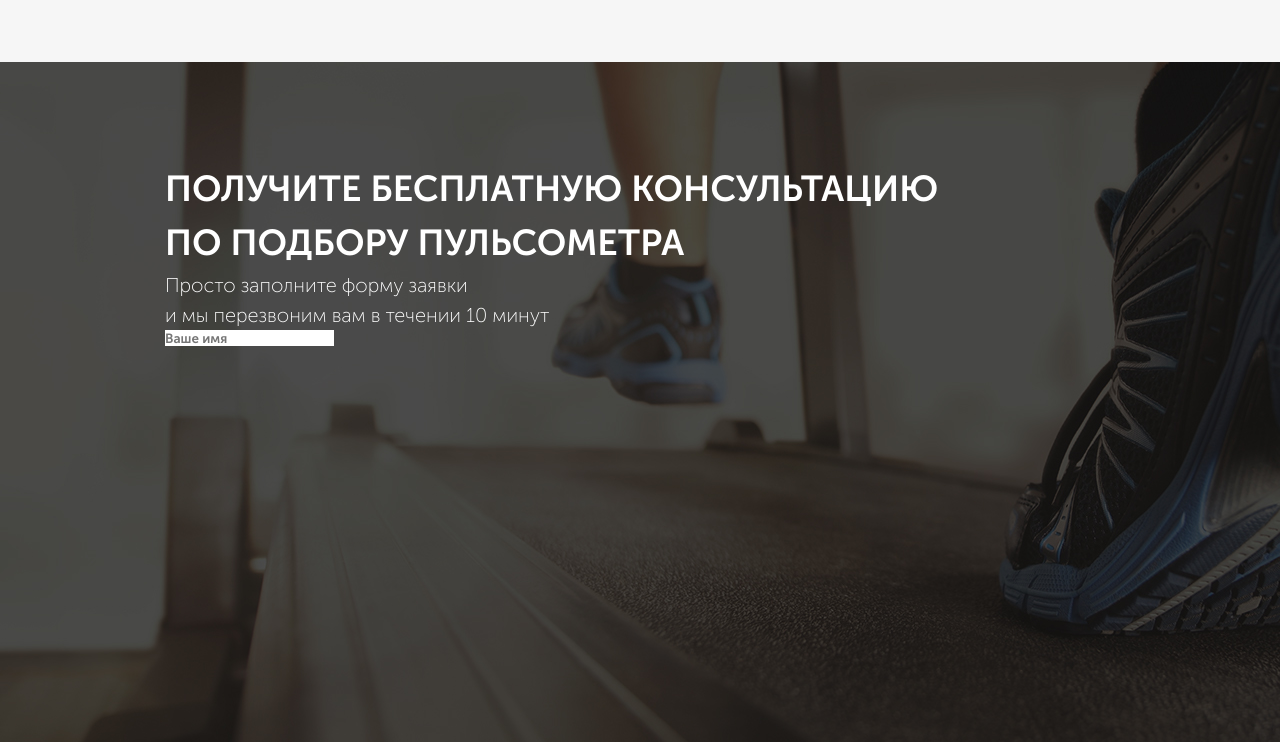
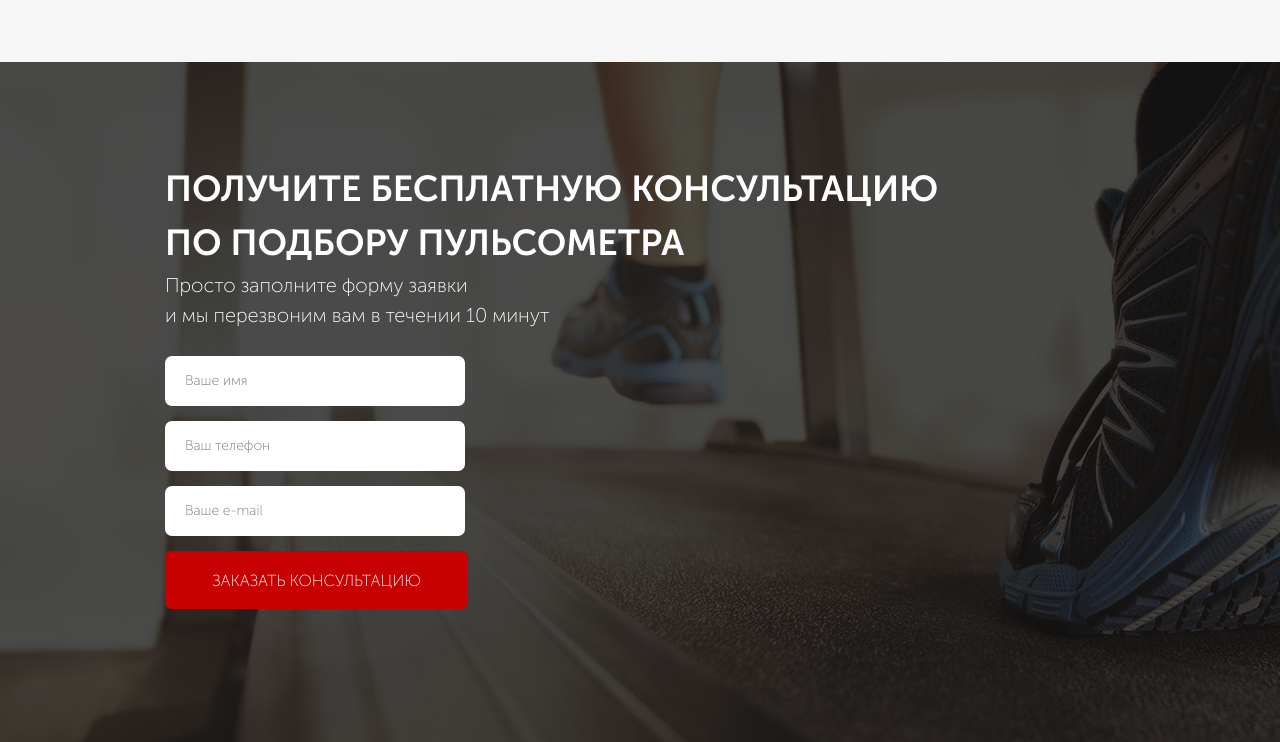
Before and after one commit to ainazkambar/ainazkambar.github.io, a website: page src/index.html in a window 1280 px wide. Shown: the part 1052-1794 px from the top of the page. Drawn offline with nearby package versions, Linux system fonts and the light colour scheme; files that its build step writes are made by us from their sources; files whose address does not match are found by name.

Commit message:
Секция с формой.

```diff
--- a/gulp/version.json
+++ b/gulp/version.json
@@ -1,3 +1,3 @@
 {
-    "main": "20230125082517"
+    "main": "20230125085431"
 }
--- a/src/index.html
+++ b/src/index.html
@@ -67,8 +67,12 @@
             <div class="consultation__descr">
                 Просто заполните форму заявки <br>и мы перезвоним вам в течении 10 минут
             </div>
-            <form action="#">
-                <input placeholder="Ваше имя" type="text">
+            <form class="feed-form" action="#">
+                <input name="name" rqeuired placeholder="Ваше имя" type="text">
+                <input name="phone" required placeholder="Ваш телефон" type="number">
+                <input name="email" required placeholder="Ваше e-mail" type="email">
+                <!-- <input type="submit" value="ЗАКАЗАТЬ КОНСУЛЬТАЦИЮ"> -->
+                <button class="button button_submit">ЗАКАЗАТЬ КОНСУЛЬТАЦИЮ</button>
             </form>
         </div>
     </div>
--- a/src/scss/block/buttons.scss
+++ b/src/scss/block/buttons.scss
@@ -16,4 +16,19 @@
         font-size: 16px;
         margin-bottom: 12px;
     }
+
+    &_submit {
+        width: 303px;
+        height: 58px;
+        left: 0px;
+        top: 200px;
+        border-radius: 7px;
+        background: #C70101;
+        font-weight: 300;
+        font-size: 16px;
+        line-height: 25px;
+        text-align: center;
+        text-transform: uppercase;
+        color: #FFFFFF;
+    }
 }
--- /dev/null
+++ b/src/scss/block/forms.scss
@@ -0,0 +1,17 @@
+.feed-form {
+    margin-top: 26px;
+    display: flex;
+    flex-direction: column;
+
+    input {
+        width: 300px;
+        height: 50px;
+        padding: 20px;
+        border-radius: 7px;
+        margin-bottom: 15px;
+        font-weight: 300;
+        font-size: 14px;
+        line-height: 66px;
+        color: #4B4B4B;
+    }
+}
--- a/src/scss/style.scss
+++ b/src/scss/style.scss
@@ -18,3 +18,4 @@
 @import "block/titles.scss";
 @import 'block/advantages.scss';
 @import 'block/consultation.scss';
+@import 'block/forms.scss';
```
Also changed, not shown: dist/css/style.css, dist/css/style.min.css, dist/index.html.
